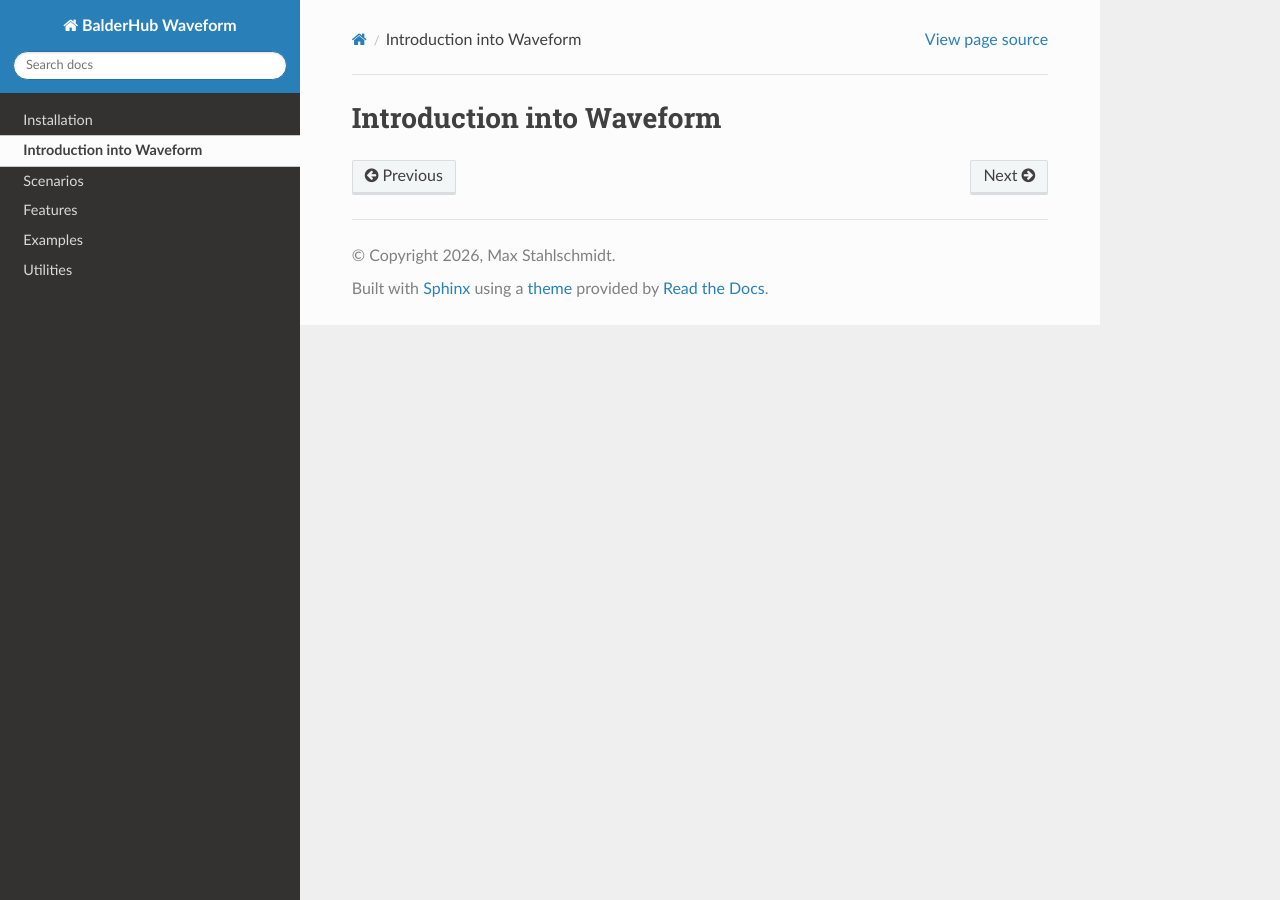
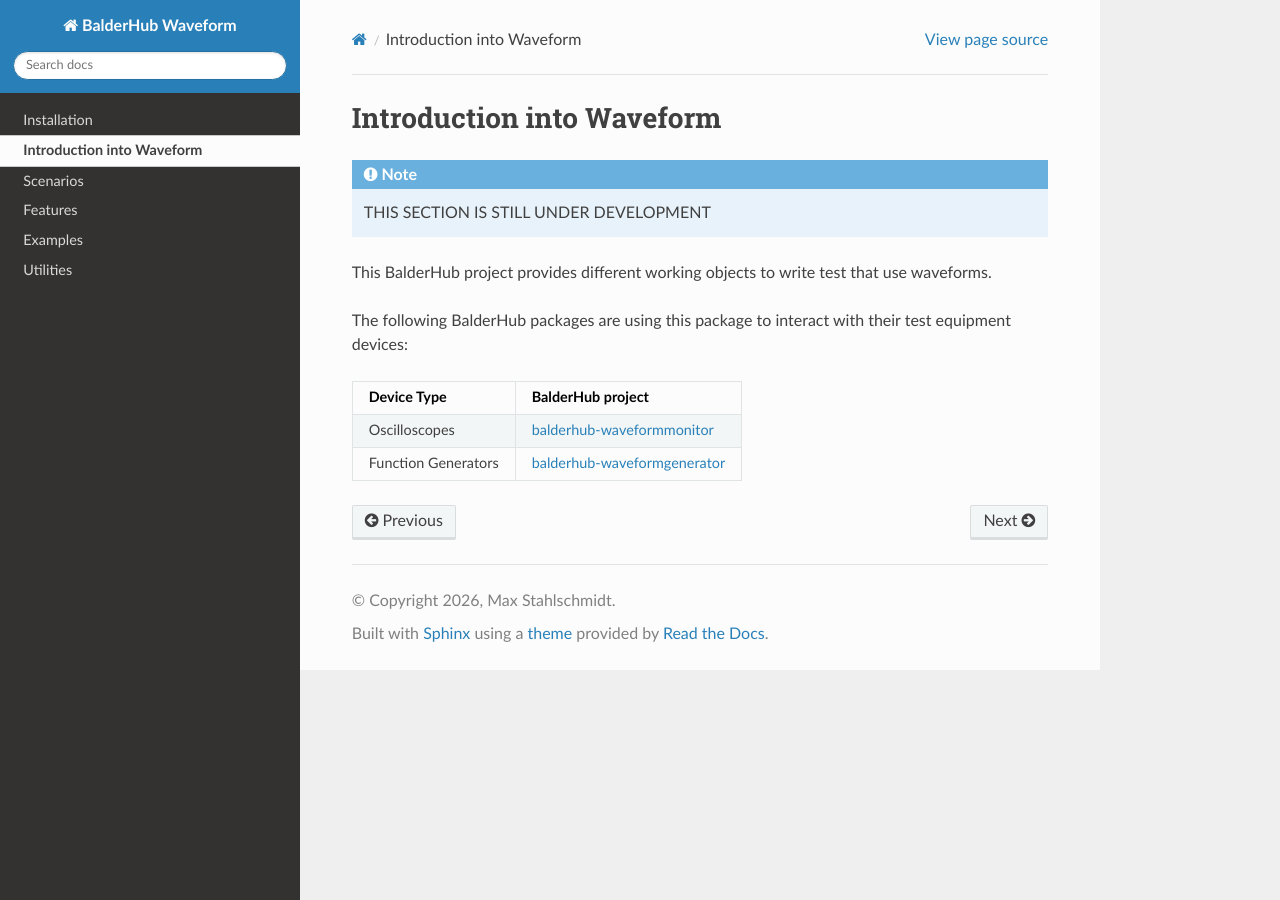
Before and after one commit to balder-dev/balderhub-waveform, a Sphinx documentation site: the page built from docs/source/topic_intro.rst, in a window 1280 px wide. Built offline with Sphinx 7.4.7 and the Read the Docs theme 3.1.0, drawn with Linux system fonts in a browser that asks for light colours; the version number could not be read and is left out.

Commit message:
docs(*): add basic documentation

```diff
--- a/docs/source/examples.rst
+++ b/docs/source/examples.rst
@@ -2,3 +2,6 @@
 ********
 
 .. todo provide some examples
+
+.. note::
+    THIS SECTION IS STILL UNDER DEVELOPMENT
--- a/docs/source/installation.rst
+++ b/docs/source/installation.rst
@@ -20,7 +20,7 @@
     python -m pip install baldertest
 
 Install balderhub-waveform
-=====================
+==========================
 
 You can install this package with the following command:
 
--- a/docs/source/topic_intro.rst
+++ b/docs/source/topic_intro.rst
@@ -1,4 +1,20 @@
 Introduction into Waveform
-**********************
+**************************
 
 .. todo provide an explanation of your specific topic that can help others to use your BalderHub project
+
+.. note::
+    THIS SECTION IS STILL UNDER DEVELOPMENT
+
+
+This BalderHub project provides different working objects to write test that use waveforms.
+
+The following BalderHub packages are using this package to interact with their test equipment devices:
+
++-----------------------+----------------------------------------------------------------------------------------------+
+| Device Type           | BalderHub project                                                                            |
++=======================+==============================================================================================+
+| Oscilloscopes         | `balderhub-waveformmonitor <https://hub.balder.dev/projects/waveformmonitor>`_               |
++-----------------------+----------------------------------------------------------------------------------------------+
+| Function Generators   | `balderhub-waveformgenerator <https://hub.balder.dev/projects/waveformgenerator>`_           |
++-----------------------+----------------------------------------------------------------------------------------------+
```
Also changed, not shown: docs/source/utilities.rst (+39 -5 lines).
